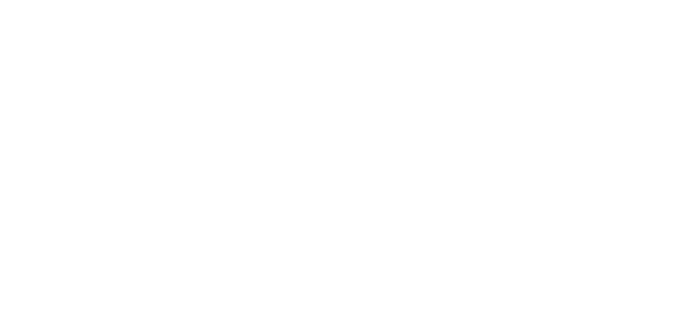
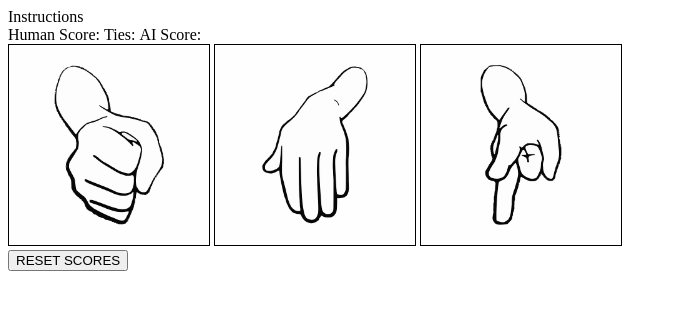
Before and after one commit to jacksap/rps, a plain HTML site: page index.html in a window 1280 px wide. Shown: the whole page, without its empty margins (0-677 px from the left). Drawn offline with Linux system fonts and the light colour scheme.

Commit message:
First round of styling and wireframing.

```diff
--- a/css/style.css
+++ b/css/style.css
@@ -0,0 +1,9 @@
+img {
+    display: inline-block;
+    width: 200px;
+    height: 200px;
+    border: 1px solid black;
+}
+p {
+    display: inline;
+}
--- a/index.html
+++ b/index.html
@@ -9,7 +9,19 @@
     <title>Rock Paper Scissors</title>
 </head>
 <body>
-
-
+    <header>Instructions</header>
+    <section id="scores">
+        <p>Human Score:</p>
+        <p>Ties:</p>
+        <p>AI Score:</p>
+    </section>
+    <section>
+        <img src="img/rock.png" alt="rock">
+        <img src="img/paper.png" alt="paper">
+        <img src="img/scissors.png" alt="scissors">
+    </section>
+    <footer>
+        <button>RESET SCORES</button>
+    </footer>
 </body>
 </html>
```
Also changed, not shown: img/paper.png (added), img/rock.png (added), img/scissors.png (added).
